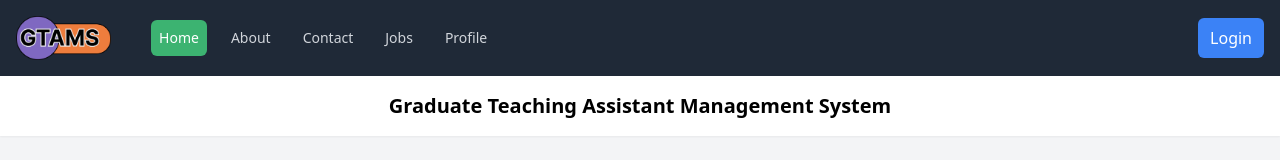
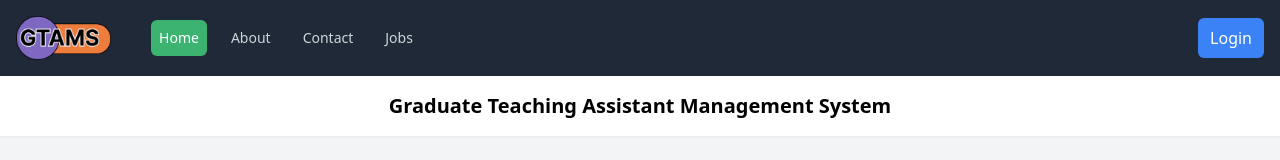
Before and after one commit to amit-yadav207/gtams_frontend, a React (Vite) app: page / in a window 1280 px wide. Shown: the top 160 px of the page. Built offline with nearby package versions, Linux system fonts and the light colour scheme.

Commit message:
testing2

```diff
--- a/src/components/Navbar.jsx
+++ b/src/components/Navbar.jsx
@@ -113,7 +113,7 @@ function Navbar() {
               )
           )}
 
-          {!isLoggedIn && (
+          {isLoggedIn && (
             <NavLink
               to="/profile"
               className="block mt-3 lg:inline-block lg:mt-0 text-gray-300 mr-4 hover:bg-gray-700 hover:text-white p-2 rounded-md text-sm font-medium"
```
